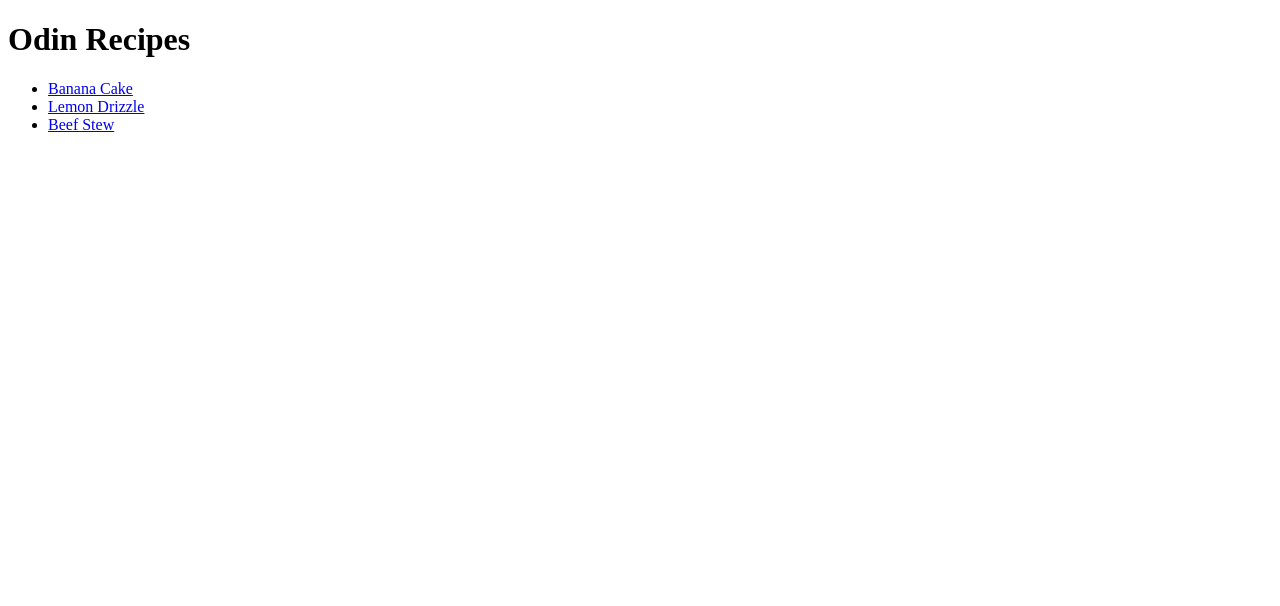
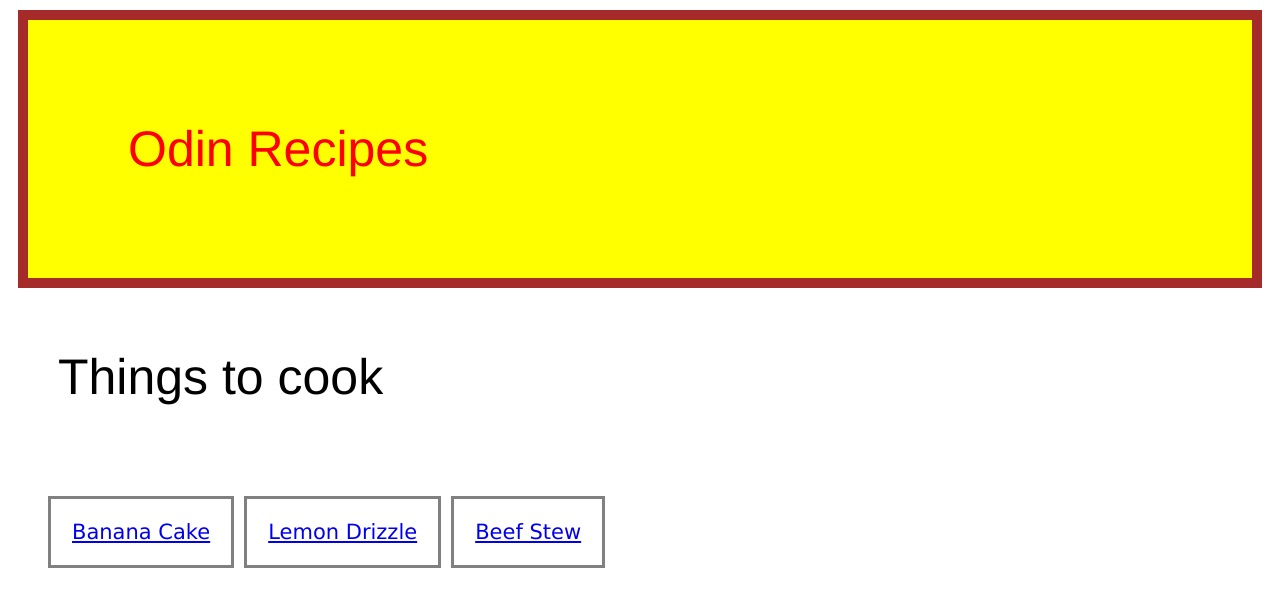
Before and after one commit to oliskertch/odin-recipes, a plain HTML site: page index.html in a window 1280 px wide. Drawn offline with Linux system fonts and the light colour scheme.

Commit message:
Add style.css and css

```diff
--- a/index.html
+++ b/index.html
@@ -2,14 +2,18 @@
 <html lang="en">
 <head>
     <meta charset="UTF-8">
+
     <title>Odin Recipes</title>
+    <link rel="stylesheet" href="style.css">
 </head>
 <body>
-    <h1>Odin Recipes</h1>
+
+    <div class="headline headfont">Odin Recipes</div>
+    <div class="headfont" style="padding:50px";>Things to cook</div>
     <ul>
-        <li><a href="./recipes/bananacake.html"> Banana Cake </a></li>
-        <li><a href="./recipes/lemondrizzle.html">Lemon Drizzle</a></li>
-        <li><a href="./recipes/beefstew.html">Beef Stew</a></li>
+        <li class="first"><a href="./recipes/bananacake.html"> Banana Cake </a></li>
+        <li class="second"><a href="./recipes/lemondrizzle.html">Lemon Drizzle</a></li>
+        <li class="third"><a href="./recipes/beefstew.html">Beef Stew</a></li>
     </ul>
 
 
--- /dev/null
+++ b/style.css
@@ -0,0 +1,44 @@
+.headline {
+    color: red;
+    background-color: yellow;
+    border: 10px solid brown;
+    padding: 100px;
+    margin: 10px;
+}
+
+.headfont {
+    font-family: 'Franklin Gothic Medium', 'Arial Narrow', Arial, sans-serif;
+    font-size: 50px;
+    font-weight: 500;
+}
+
+/* div {
+    width: 300px;
+    border: 15px solid green;
+    padding: 50px;
+    margin: 20px;
+  }
+*/
+
+
+ul {font-size: 40px;
+    /*font-weight: bold;*/
+
+
+}
+
+
+
+li {font-size: 21px;
+    font-family:'Verdana', 'Lucida Sans Regular', 'Lucida Grande', 'Lucida Sans Unicode', Geneva, Verdana, sans-serif;
+    list-style: none;
+    border: 3px solid gray;
+    padding: 1em;
+    display:inline-block;
+}
+
+.first {color: red}
+
+.second {colour: blue}
+
+.third {color: green}
```
Also changed, not shown: 1 other file.
